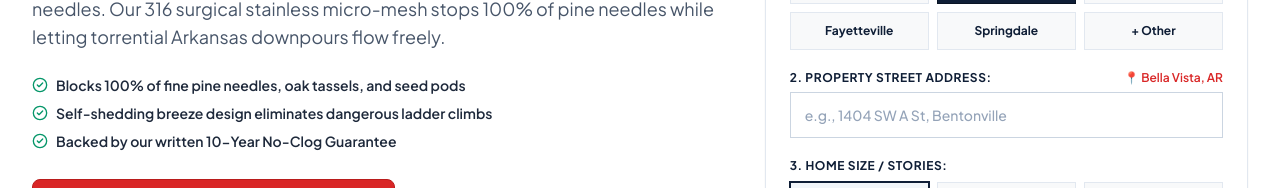
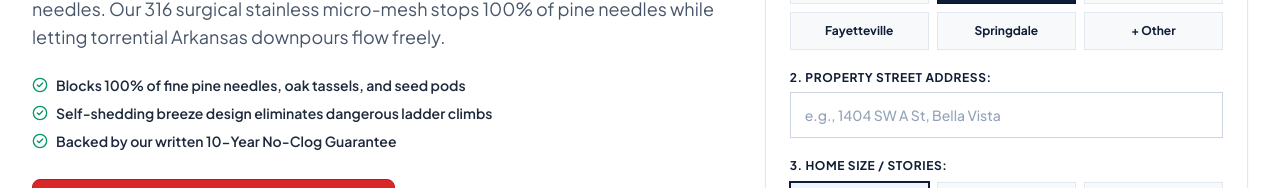
Before and after one commit to deimaxax/ozarkgutterguard, a Next.js app: page /pine-needle-gutter-protection in a window 1280 px wide. Shown: the part 402-590 px from the top of the page. Built offline with nearby package versions, Linux system fonts and the light colour scheme.

Commit message:
Remove balloon pin emoji and clean up street address label in SatelliteEstimator

```diff
--- a/src/components/SatelliteEstimator.tsx
+++ b/src/components/SatelliteEstimator.tsx
@@ -8,9 +8,21 @@ interface SatelliteEstimatorProps {
 }
 
 export default function SatelliteEstimator({ initialCity = 'Bentonville' }: SatelliteEstimatorProps) {
+  const sanitizeInitialCity = (city?: string) => {
+    if (!city) return 'Bentonville';
+    const quickMatch = ['Bentonville', 'Bella Vista', 'Rogers', 'Fayetteville', 'Springdale'].find(
+      c => c.toLowerCase() === city.toLowerCase()
+    );
+    if (quickMatch) return quickMatch;
+    if (city.toLowerCase().includes('commercial') || city.toLowerCase().includes('hoa') || city.length > 25) {
+      return 'Bentonville';
+    }
+    return city;
+  };
+
   const [step, setStep] = useState<1 | 2>(1);
   const [streetAddress, setStreetAddress] = useState('');
-  const [selectedCity, setSelectedCity] = useState(initialCity || 'Bentonville');
+  const [selectedCity, setSelectedCity] = useState(sanitizeInitialCity(initialCity));
   const [isCustomCity, setIsCustomCity] = useState(false);
   const [customCityInput, setCustomCityInput] = useState('');
   const [stories, setStories] = useState<'1-story' | '2-story' | 'large'>('1-story');
@@ -186,14 +198,9 @@ export default function SatelliteEstimator({ initialCity = 'Bentonville' }: Sate
 
           {/* Step 2: Street Address */}
           <div>
-            <div className="flex items-center justify-between mb-1.5">
-              <label htmlFor="street-address-field" className="block text-xs font-bold text-[#0F1E36] uppercase tracking-wider">
-                2. Property Street Address:
-              </label>
-              <span className="text-xs font-semibold text-[#D92626]">
-                📍 {currentCity}, AR
-              </span>
-            </div>
+            <label htmlFor="street-address-field" className="block text-xs font-bold text-[#0F1E36] uppercase tracking-wider mb-1.5">
+              2. Property Street Address:
+            </label>
             <div className="relative">
               <input
                 id="street-address-field"
@@ -206,7 +213,7 @@ export default function SatelliteEstimator({ initialCity = 'Bentonville' }: Sate
                   setStreetAddress(e.target.value);
                   if (errorMsg) setErrorMsg('');
                 }}
-                placeholder="e.g., 1404 SW A St, Bentonville"
+                placeholder={`e.g., 1404 SW A St, ${currentCity}`}
                 className="w-full px-3.5 py-3 border border-slate-300 focus:border-[#0F1E36] text-base sm:text-sm text-slate-900 bg-white outline-none font-medium placeholder:text-slate-400"
               />
             </div>
```
